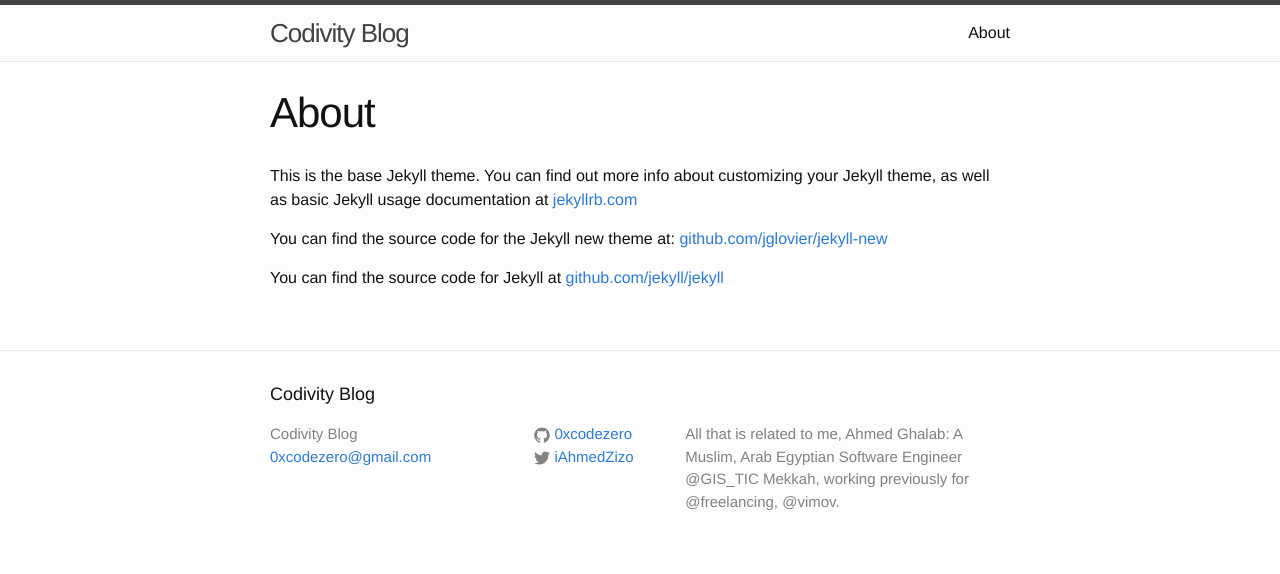
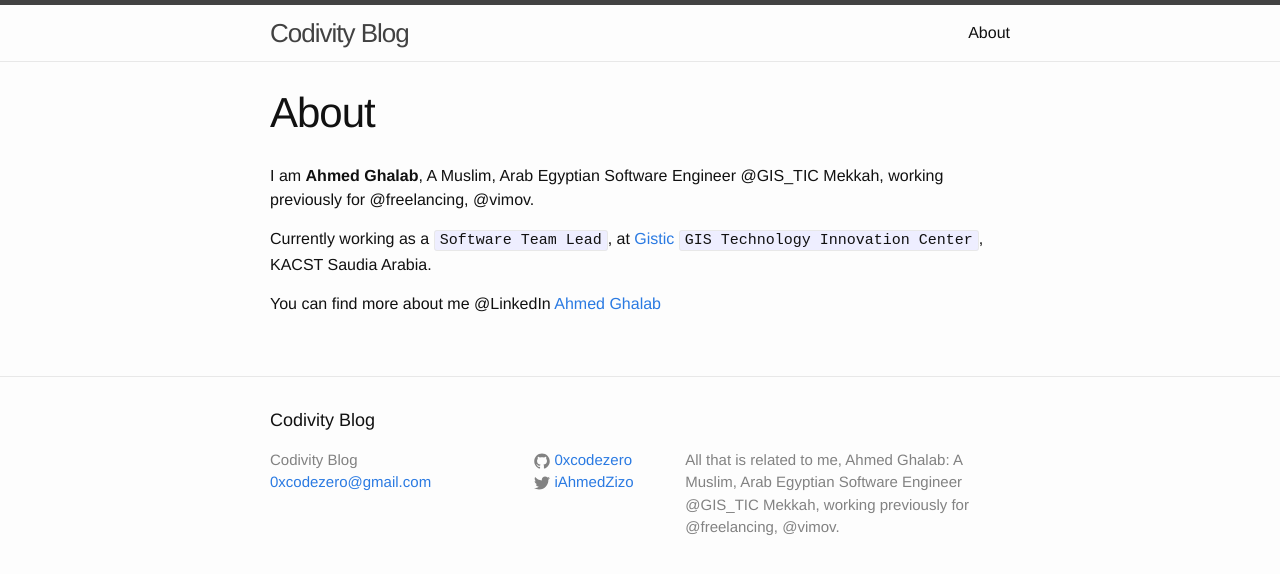
Before and after one commit to 0xcodezero/0xcodezero.github.io, a Jekyll site: the page built from about.md, in a window 1280 px wide. Shown: the top 574 px of the page. Built offline with Jekyll 4.4.1, drawn with Linux system fonts in a browser that asks for light colours.

Commit message:
feature: Update About Page

```diff
--- a/about.md
+++ b/about.md
@@ -4,8 +4,11 @@
 permalink: /about/
 ---
 
-This is the base Jekyll theme. You can find out more info about customizing your Jekyll theme, as well as basic Jekyll usage documentation at [jekyllrb.com](http://jekyllrb.com/)
+I am **Ahmed Ghalab**, A Muslim, Arab Egyptian Software Engineer @GIS_TIC Mekkah, working previously for @freelancing, @vimov.
 
-You can find the source code for the Jekyll new theme at: [github.com/jglovier/jekyll-new](https://github.com/jglovier/jekyll-new)
+Currently working as a `Software Team Lead`, at [Gistic][gistic-website] `GIS Technology Innovation Center`, KACST Saudia Arabia.
 
-You can find the source code for Jekyll at [github.com/jekyll/jekyll](https://github.com/jekyll/jekyll)
+You can find more about me @LinkedIn [Ahmed Ghalab][ghalab-lIn]
+
+[ghalab-lIn]: 		https://eg.linkedin.com/in/ahmedghalab
+[gistic-website]:	http://www.gistic.org/
```
Also changed, not shown: 2 other files.
